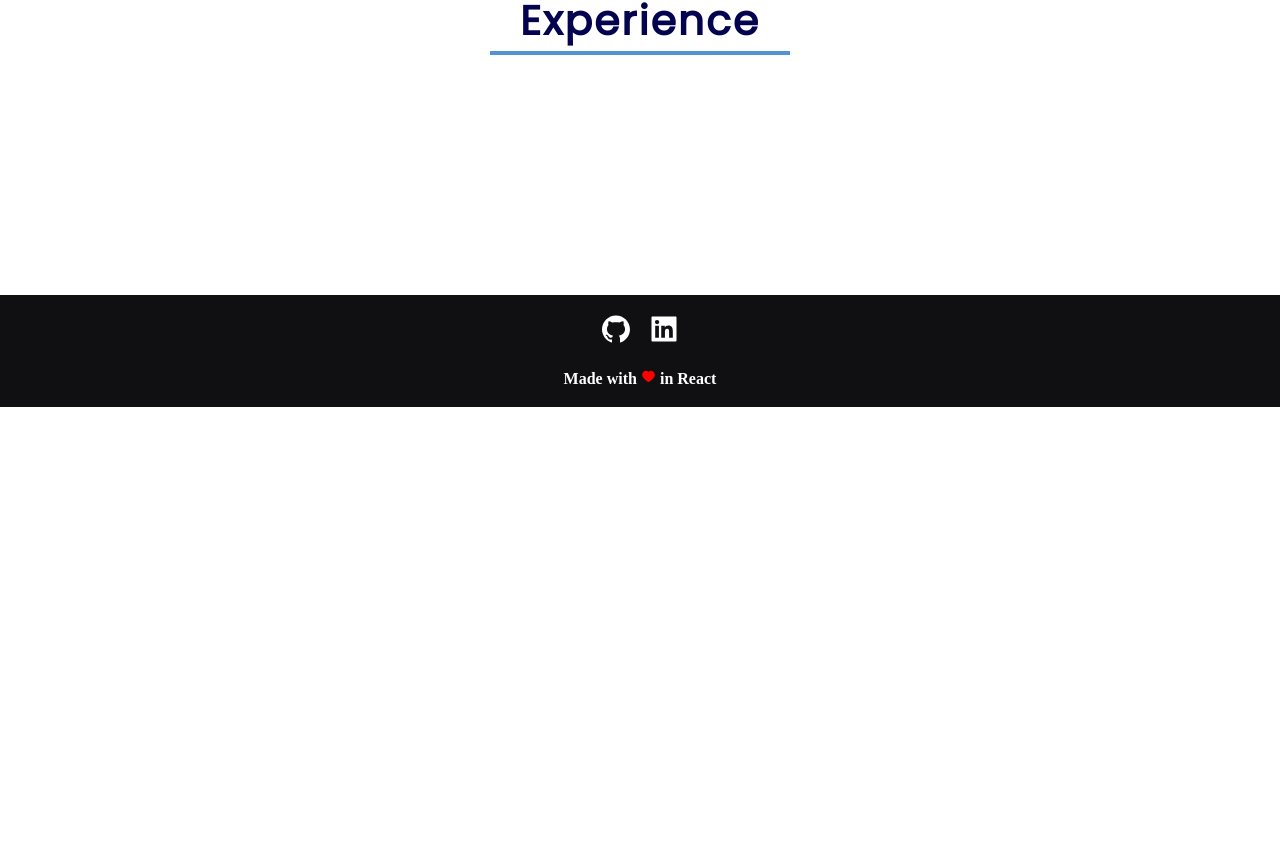
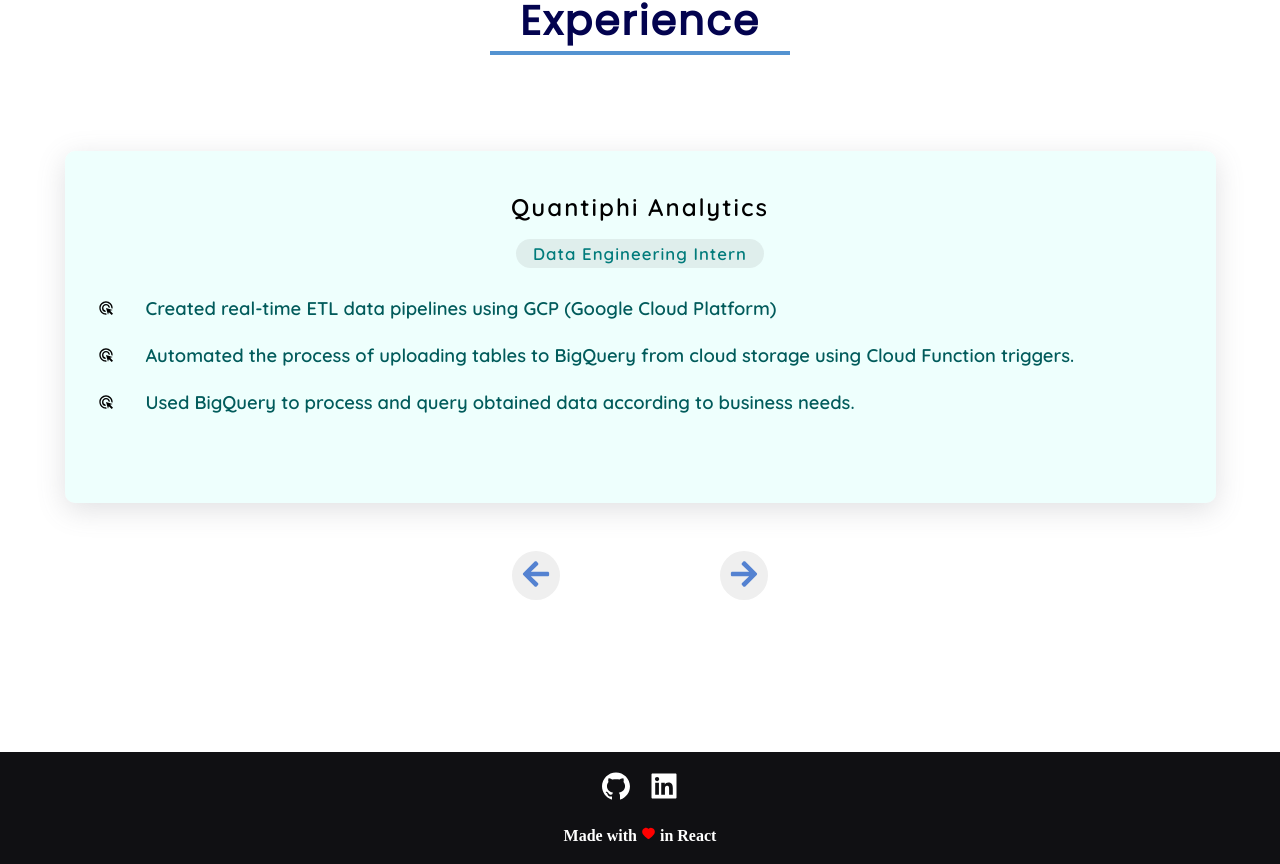
Before and after one commit to AryamanMishra/Portfolio-Website, a React (Create React App) app: page / in a window 1280 px wide. Shown: the part 768-1632 px from the top of the page. Before the commit the page ends 1175 px from the top, so only its background shows below. Built offline with nearby package versions, Linux system fonts and the light colour scheme.

Commit message:
updated home page

```diff
--- a/src/components/Home/Experience.js
+++ b/src/components/Home/Experience.js
@@ -1,37 +1,69 @@
 import React, { useState } from 'react'
-import company_details from '../../data/company_details'
+import experience_details from '../../data/experience_details'
+import {FaArrowLeft,FaArrowRight} from 'react-icons/fa'
+import { MdAdsClick } from 'react-icons/md'
+
 const Experience = ()=> {
 
-    const [activeCompTagIndex,setActiveCompTagIndex] = useState(0)
+    const [expIdx,setExpIdx] = useState(0)
 
-    // const filterList = (comp,idx)=> {
-    //     setActiveCompTagIndex(idx)
-    //     if (idx == 0) {
-    //         let copyList = personal_projects
-    //         setProjectList(copyList.filter((project) => project.tag === 'react'))
-    //     }
-    //     else if (tag === 'rn') {
-    //         let copyList = personal_projects
-    //         setProjectList(copyList.filter((project) => project.tag === 'rn'))
-    //     }
-    //     else if (tag === 'node'){
-    //         let copyList = personal_projects
-    //         setProjectList(copyList.filter((project) => project.tag === 'node'))
-    //     }
-    //     else {
-    //         setProjectList(personal_projects)
-    //     }
-    // }
+    const {id,companyName,title,tenor,desc} = experience_details[expIdx]
 
+    const checkIndex = (idx) => {
+		if (idx < 0)
+			return experience_details.length - 1
+		if (idx >= experience_details.length)
+			return 0
+		return idx
+	}
+
+    const previousExp = ()=> {
+		setExpIdx((index)=> {
+			let newIndex = index - 1
+			return checkIndex(newIndex)
+		})
+	}
+
+	const nextExp = ()=> {
+		setExpIdx((index) => {
+			let newIndex = index + 1
+			return checkIndex(newIndex)
+		})
+	}
     return (
-
         <div className="main-experience-section">
             <div className="experience-title">
                 <h2>Experience</h2>
                 <div className='underline' style={{width:'11em'}}></div>
             </div>
             <div className="center-experience">
+                <div className="single-experience">
+                    <h2>{companyName}</h2>
+                    <div className="exp-title-div">
+                        <h4>{title}</h4>
+                    </div>
 
+                    {/* <p style={{textAlign:'center'}}>{tenor}</p> */}
+                    {
+                        desc.map((d,idx) => {
+                            return (
+                                <div key={idx} className="desc-item">
+                                    <MdAdsClick/>
+                                    <p>{d}</p>
+                                </div>
+
+                            )
+                        })
+                    }
+                </div>
+                <div className="exp-button-section">
+                    <button onClick={()=>previousExp()}>
+                        <FaArrowLeft size={30} color='rgb(84, 130, 209)' />
+                    </button>
+                    <button onClick={()=>nextExp()}>
+                        <FaArrowRight size={30} color='rgb(84, 130, 209)'/>
+                    </button>
+                </div>
             </div>
         </div>
     )
--- a/src/data/company_details.js
+++ /dev/null
@@ -1,12 +0,0 @@
-const company_details = [
-    {
-        "id":1,
-        "companyName" : "Quantiphi",
-    },
-    {
-        "id":2,
-        "companyName" : "Persistent Systems Limited"
-    }
-]
-
-export default company_details
--- /dev/null
+++ b/src/data/experience_details.js
@@ -0,0 +1,27 @@
+const experience_details = [
+    {
+        "id":1,
+        "companyName" : "Quantiphi Analytics",
+        "title" : "Data Engineering Intern",
+        "tenor": "March 2023 - July 2023",
+        "desc" : [
+            "Created real-time ETL data pipelines using GCP (Google Cloud Platform)",
+            "Automated the process of uploading tables to BigQuery from cloud storage using Cloud Function triggers.",
+            "Used BigQuery to process and query obtained data according to business needs."
+        ]
+    },
+    {
+        "id":2,
+        "companyName" : "Persistent Systems Limited",
+        "title" : "Summer Intern",
+        "tenor" : "June 2022 - August 2022",
+        "desc" : [
+            "Developed a Serverless image uploader Web application on AWS, supporting 1000 monthly users.",
+            "Utilized AWS services such as AWS Lambda, API Gateway, AWS Cognito, and Amazon S3",
+            "The application is designed to support up to 5000 API calls and. Users can upload own images and see other’s images.",
+            "Estimated monthly cost for running the application is $66.910, based on AWS cost explorer."
+        ]
+    }
+]
+
+export default experience_details
--- a/src/styles/Home.css
+++ b/src/styles/Home.css
@@ -1,5 +1,5 @@
 @import url('https://fonts.googleapis.com/css2?family=Poppins&family=Raleway&family=Roboto&display=swap');
-
+@import url('https://fonts.googleapis.com/css2?family=Quicksand&display=swap');
 
 .main-section {
     display: flex;
@@ -120,10 +120,81 @@
 }
 
 .center-experience {
-    width: 100%;
-    margin-top: 8em;
+    margin-top: 6em;
     display: flex;
     justify-content: flex-start;
-    gap: 12em;
+    align-items: center;
+    gap: 3em;
+    flex-direction: column;
+}
 
+.single-experience {
+    background-color: #d4fffb67;
+    border: 1px solid transparent;
+    border-radius: 10px;
+    padding: 2.5em 2em;
+    box-shadow: 0 7px 29px 0 hsla(240,5%,41%,.2);
+    width: 1085px;
+    height: 270px;
 }
+
+.single-experience h2{
+    text-align: center;
+    font-family: 'Quicksand', sans-serif;
+    letter-spacing: 2px;
+}
+
+.exp-title-div {
+    display: flex;
+    align-items: center;
+    justify-content: center;
+}
+
+.exp-title-div h4 {
+    font-family: 'Quicksand', sans-serif;
+    letter-spacing: 1px;
+    margin: 1em 0.2em;
+    padding: 0.25em 1em;
+    color: rgb(1, 123, 123);
+    background-color: rgba(128, 128, 128, 0.135);
+    font-size: 1.05em;
+    border-radius: 15px;
+}
+
+.single-experience p {
+    font-family: 'Roboto', sans-serif;
+    color: rgb(1, 91, 91);
+    font-size: 1.15em;
+    font-family: 'Quicksand', sans-serif;
+    font-weight: 600;
+    padding: 0.65em 0em;
+}
+
+.exp-button-section {
+    width: 100%;
+    display: flex;
+    justify-content: center;
+    gap: 10em;
+    margin-bottom: 2.5em;
+}
+
+.exp-button-section button {
+    cursor: pointer;
+    border-radius: 50%;
+    border: none;
+    padding: 8px 9px;
+}
+
+
+.exp-button-section button:active {
+    background-color: #98ccf7;
+    transition: background 0s;
+    border-radius: 50%;
+}
+
+.desc-item {
+    display: flex;
+    align-items: center;
+    justify-content: flex-start;
+    gap: 2em;
+}
```
